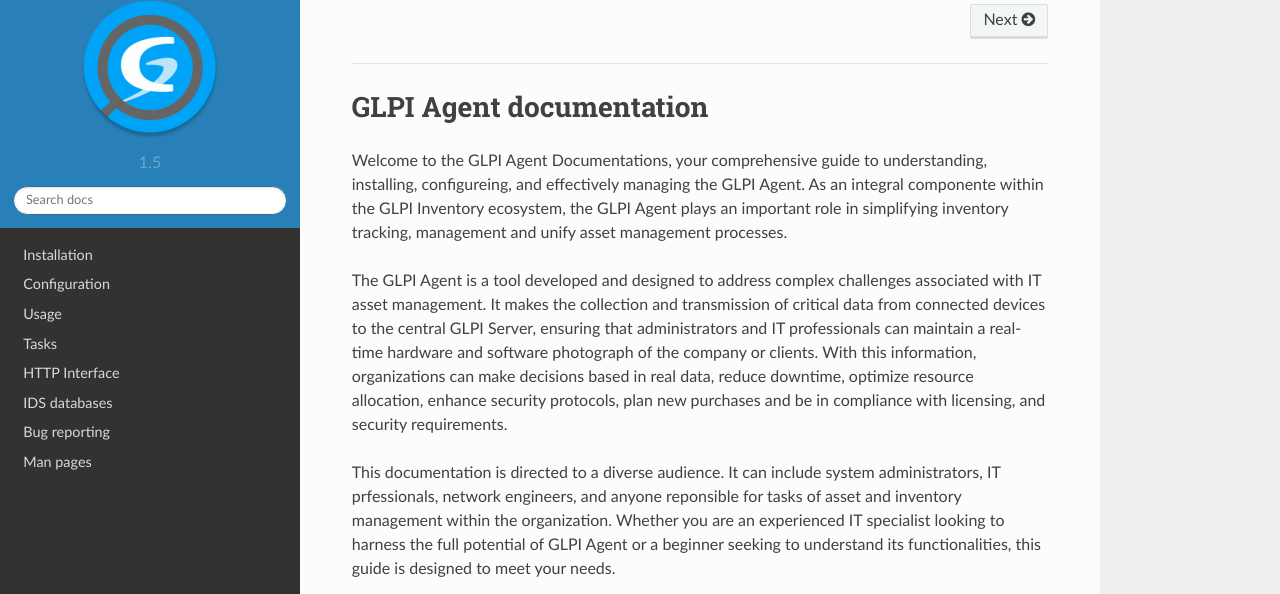
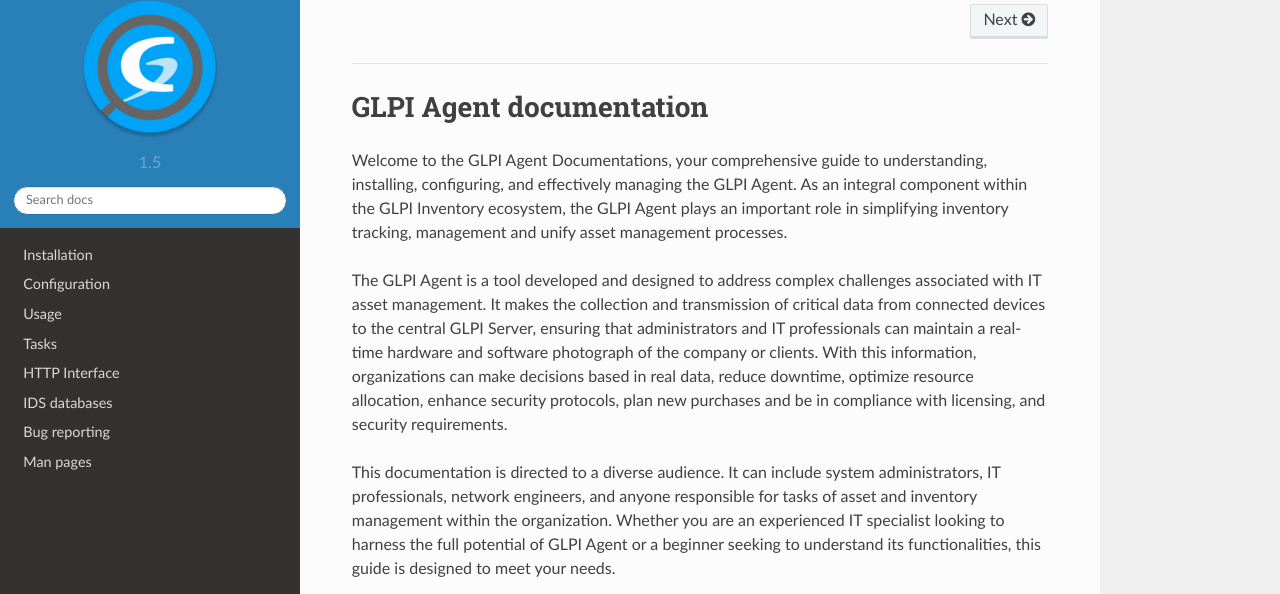
Before and after one commit to glpi-project/doc-agent, a Sphinx documentation site: the page built from source/index.rst, in a window 1280 px wide and 900 px high. Shown: the part 58-652 px from the top of the window. Built offline with Sphinx 7.4.7 and the Read the Docs theme 2.0.0, drawn with Linux system fonts in a browser that asks for light colours.

Commit message:
Apply suggestions from code review from g-bougard
Co-authored-by: Guillaume Bougard <gbougard@teclib.com>

```diff
--- a/source/index.rst
+++ b/source/index.rst
@@ -2,13 +2,13 @@
 GLPI Agent documentation
 ========================
 
-Welcome to the GLPI Agent Documentations, your comprehensive guide to understanding, installing, configureing, and effectively managing the GLPI Agent.
-As an integral componente within the GLPI Inventory ecosystem, the GLPI Agent plays an important role in simplifying inventory tracking, management and unify asset management processes.
+Welcome to the GLPI Agent Documentations, your comprehensive guide to understanding, installing, configuring, and effectively managing the GLPI Agent.
+As an integral component within the GLPI Inventory ecosystem, the GLPI Agent plays an important role in simplifying inventory tracking, management and unify asset management processes.
 
 The GLPI Agent is a tool developed and designed to address complex challenges associated with IT asset management. It makes the collection and transmission of critical data from connected devices to the central GLPI Server, ensuring that administrators and IT professionals can maintain a real-time hardware and software photograph of the company or clients.
 With this information, organizations can make decisions based in real data, reduce downtime, optimize resource allocation, enhance security protocols, plan new purchases and be in compliance with licensing, and security requirements.
 
-This documentation is directed to a diverse audience. It can include system administrators, IT prfessionals, network engineers, and anyone reponsible for tasks of asset and inventory management within the organization. Whether you are an experienced IT specialist looking to harness the full potential of GLPI Agent or a beginner seeking to understand its functionalities, this guide is designed to meet your needs.
+This documentation is directed to a diverse audience. It can include system administrators, IT professionals, network engineers, and anyone responsible for tasks of asset and inventory management within the organization. Whether you are an experienced IT specialist looking to harness the full potential of GLPI Agent or a beginner seeking to understand its functionalities, this guide is designed to meet your needs.
 
 This documentation provides a comprehensive coverage of the GLPI Agent, including the full scope of tasks involved in its deployment and management. This embraces step-by-step instructions on installation, detailed insights and hints into configuration settings, practical guidance on usage, and a robust troubleshooting section to help you find and fix common issues. We believe that empowering administrator with the knowledge and tools required to maximize the benefits of the GLPI Agent is the best way to ensure a seamless and efficient asset management experience.
 
--- a/source/plugins/toolbox-plugin.rst
+++ b/source/plugins/toolbox-plugin.rst
@@ -2,6 +2,7 @@
 =================
 
 **ToolBox** is a simple web interface embedded into GLPI Agent that allows users to configure some features when there is no GLPI server available. For example:
+
 - When you have an isolated network that cannot or should not be connected to a GLPI Server or a GLPI Proxy :doc:`../proxy-server-plugin` for any reason but you still need to run a network discovery or a network inventory.
 - When you need to review and update the inventory with custom fields which can be setup using a YAML file exported from `GLPI Fields plugin <https://github.com/pluginsGLPI/fields>`_.
 
```
Also changed, not shown: source/installation/index.rst (+8 -7 lines).
